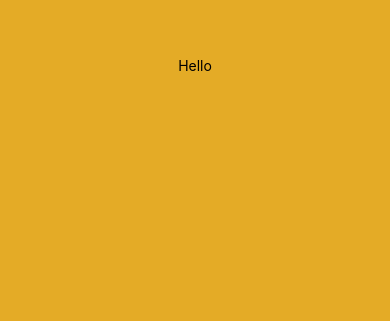
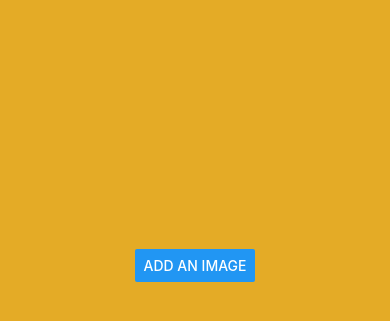
Before and after one commit to scl2589/react-native, a React Native app in the folder RNative_ImagePicker/: screen / in a window 390 px wide. Shown: the part 357-678 px from the top of the page. Built offline with nearby package versions, Linux system fonts and the light colour scheme.

Commit message:
Using Cmaera and Image Gallery

```diff
--- a/RNative_ImagePicker/App.js
+++ b/RNative_ImagePicker/App.js
@@ -8,11 +8,42 @@
 
 import React, { Component } from 'react';
 import { StyleSheet, View, Text, Image, Button } from 'react-native';
+import {launchCamera, launchImageLibrary} from 'react-native-image-picker';
+// import ImagePicker from 'react-native-image-picker'
+// import * as ImagePicker from 'react-native-image-picker';
+
 class App extends Component {
+  state = {
+    avatar: ''
+  }
+
+  addImage = () => {
+    // launchCamera 메소드를 불러온다. 콜백함수를 갖는데 카메라를 기동시켜서 사진을 찍을 것인데, 그 response를 받아와서 state에 avatar값을 갱신시켜준다.
+    launchImageLibrary({
+      title: 'Choose your photo',
+      takePhotoButtonTitle: 'Take a pretty one',
+      chooseFromLibraryButtonTitle: 'Select an old one',
+      cancleButtonTitle: 'Just go back'
+    }, response=>{
+      this.setState({
+        avatar: response.uri
+      })
+    })
+  }
+
   render() {
     return (
       <View style={styles.container}>
-        <Text>Hello</Text>
+        <Image
+          source={{uri:this.state.avatar}}
+          style={styles.avatar}
+        />
+
+        {/* 버튼을 눌렀을 때 그림을 불러오거나 카메라를 기동시켜서 사진을 찍는 일을 할 수 있도록 함수를 호출  */}
+        <Button
+          title="Add an Image"
+          onPress={()=>this.addImage()}
+        />
       </View>
     )
   }
@@ -24,6 +55,10 @@ const styles = StyleSheet.create({
     justifyContent: 'center',
     alignItems: 'center',
     backgroundColor: '#e4ab26'
+  },
+  avatar: {
+    width: '100%',
+    height: 400
   }
 });
 
```
